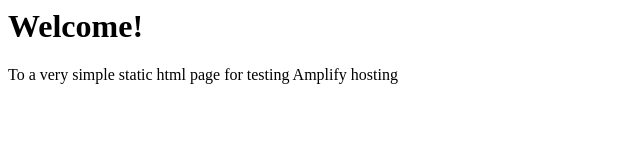
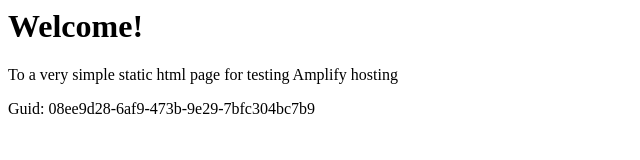
Before and after one commit to aws-aemilia-syd/Github-PR-Commit-Integration-Test-DoNotTouch-Gith-P5X5MO5I-v1-preprod-ap-southeast-2, a website: page src/index.html in a window 1280 px wide. Shown: the whole page, without its empty margins (0-640 px from the left). Drawn offline with Linux system fonts and the light colour scheme.

Commit message:
commit from integ tests

```diff
--- a/src/index.html
+++ b/src/index.html
@@ -1,3 +1,5 @@
+
+
 <html lang="en">
 
 <head>
@@ -10,6 +12,6 @@
 <body>
     <h1>Welcome!</h1>
     <p>To a very simple static html page for testing Amplify hosting</p>
-</body>
+    <p>Guid: 08ee9d28-6af9-473b-9e29-7bfc304bc7b9</p></body>
 
 </html>
```
